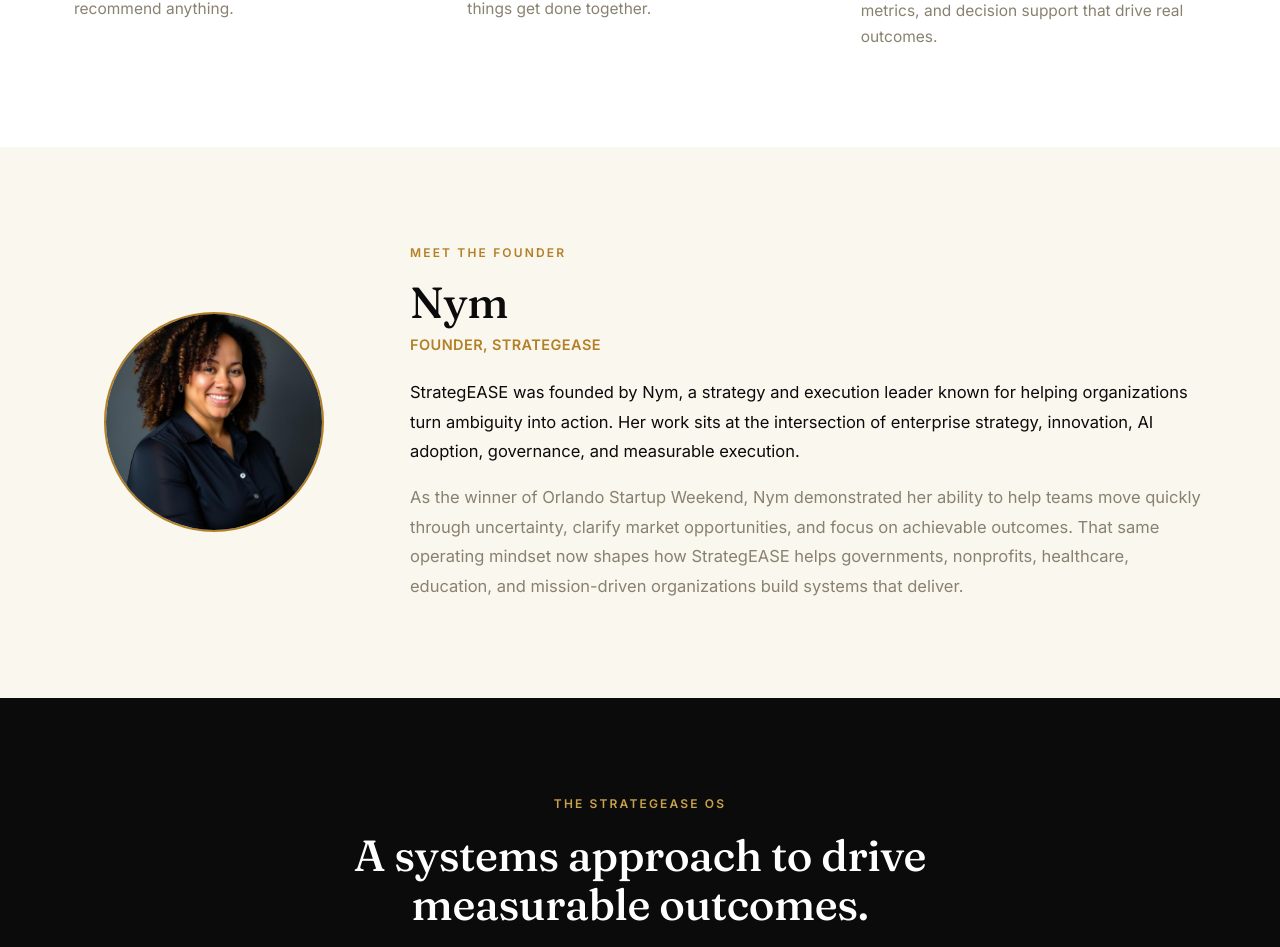
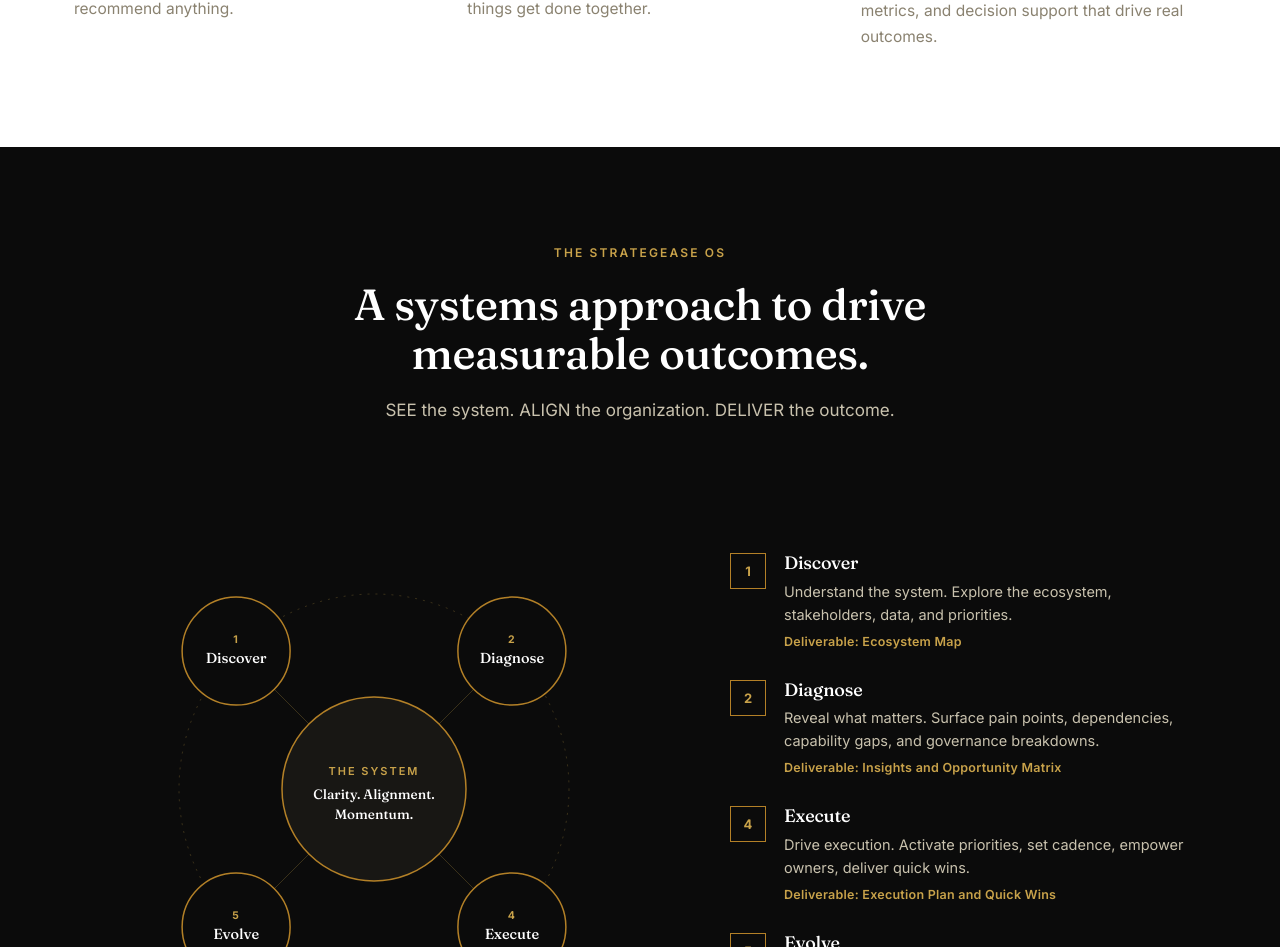
Before and after one commit to jarvisjharris1-dme/strategease, a React (Vite) app: page / in a window 1280 px wide. Shown: the part 1711-2658 px from the top of the page. Built offline with nearby package versions, Linux system fonts and the light colour scheme.

Commit message:
Code changes

```diff
--- a/src/pages/Home.jsx
+++ b/src/pages/Home.jsx
@@ -2,7 +2,6 @@
 import StrategEaseOS from '../components/StrategEaseOS';
 import ProvenImpact from '../components/ProvenImpact';
 import CtaBand from '../components/CtaBand';
-import founderPhoto from '../assets/founder/nym.jpeg';
 
 const DIFFERENTIATORS = [
   {
@@ -98,47 +97,6 @@
         <style>{`@media (max-width: 800px) { .diff-grid { grid-template-columns: 1fr !important; gap: 36px !important; } }`}</style>
       </section>
 
-      <section className="section cream">
-        <div className="container">
-          <div className="founder-grid" style={{ display: 'grid', gridTemplateColumns: '280px 1fr', gap: 56, alignItems: 'center' }}>
-            <div
-              style={{
-                width: 220,
-                height: 220,
-                borderRadius: '50%',
-                overflow: 'hidden',
-                border: '2px solid var(--gold)',
-                margin: '0 auto',
-              }}
-            >
-              <img
-                src={founderPhoto}
-                alt="Nym, Founder of StrategEASE"
-                style={{ width: '100%', height: '100%', objectFit: 'cover', display: 'block' }}
-              />
-            </div>
-            <div>
-              <p className="eyebrow on-light" style={{ marginBottom: 16 }}>Meet the Founder</p>
-              <h2 style={{ marginBottom: 6 }}>Nym</h2>
-              <p style={{ color: 'var(--gold)', fontWeight: 600, fontSize: 14.5, letterSpacing: '0.03em', marginBottom: 22, textTransform: 'uppercase' }}>
-                Founder, StrategEASE
-              </p>
-              <p style={{ fontSize: 16.5, lineHeight: 1.8, color: 'var(--ink)', marginBottom: 16 }}>
-                StrategEASE was founded by Nym, a strategy and execution leader known for helping organizations turn ambiguity into action. Her work sits at the intersection of enterprise strategy, innovation, AI adoption, governance, and measurable execution.
-              </p>
-              <p style={{ fontSize: 16.5, lineHeight: 1.8, color: 'var(--muted)' }}>
-                As the winner of Orlando Startup Weekend, Nym demonstrated her ability to help teams move quickly through uncertainty, clarify market opportunities, and focus on achievable outcomes. That same operating mindset now shapes how StrategEASE helps governments, nonprofits, healthcare, education, and mission-driven organizations build systems that deliver.
-              </p>
-            </div>
-          </div>
-        </div>
-        <style>{`
-          @media (max-width: 700px) {
-            .founder-grid { grid-template-columns: 1fr !important; text-align: center; }
-          }
-        `}</style>
-      </section>
-
       <section id="how-we-work" className="section ink">
         <div className="container">
           <div style={{ textAlign: 'center', maxWidth: 640, margin: '0 auto 64px' }}>
--- a/src/pages/WhoWeAre.jsx
+++ b/src/pages/WhoWeAre.jsx
@@ -1,4 +1,5 @@
 import CtaBand from '../components/CtaBand';
+import founderPhoto from '../assets/founder/nym.jpeg';
 
 export default function WhoWeAre() {
   return (
@@ -38,6 +39,50 @@
 
       <section className="section cream">
         <div className="container">
+          <div className="founder-grid" style={{ display: 'grid', gridTemplateColumns: '280px 1fr', gap: 56, alignItems: 'center' }}>
+            <div
+              style={{
+                width: 220,
+                height: 220,
+                borderRadius: '50%',
+                overflow: 'hidden',
+                border: '2px solid var(--gold)',
+                margin: '0 auto',
+              }}
+            >
+              <img
+                src={founderPhoto}
+                alt="Nym Chevalier, Founder and Chief Strategy Officer of StrategEASE"
+                style={{ width: '100%', height: '100%', objectFit: 'cover', display: 'block' }}
+              />
+            </div>
+            <div>
+              <p className="eyebrow on-light" style={{ marginBottom: 16 }}>Meet the Founder</p>
+              <h2 style={{ marginBottom: 6 }}>Nym</h2>
+              <p style={{ color: 'var(--gold)', fontWeight: 600, fontSize: 14.5, letterSpacing: '0.03em', marginBottom: 22, textTransform: 'uppercase' }}>
+                Founder &amp; Chief Strategy Officer, StrategEASE
+              </p>
+              <p style={{ fontSize: 16.5, lineHeight: 1.8, color: 'var(--ink)', marginBottom: 16 }}>
+                Nym Chevalier is the Founder and Chief Strategy Officer of StrategEASE, where she helps leaders turn ambiguity into aligned execution. Her work combines enterprise strategy, governance, AI, portfolio management, and operating model design to build systems that produce measurable outcomes.
+              </p>
+              <p style={{ fontSize: 16.5, lineHeight: 1.8, color: 'var(--ink)', marginBottom: 16 }}>
+                Nym has led technology strategy and portfolio management across an $18 million state-funded initiative, orchestrated a $250,000 countywide digital access program, and designed an AI-enabled service transformation valued at $350,000 for organizations serving communities across the Mid-South. She brings that same systems mindset to governments, nonprofits, healthcare, education, and mission-driven organizations seeking sustainable transformation.
+              </p>
+              <p style={{ fontSize: 16.5, lineHeight: 1.8, color: 'var(--muted)' }}>
+                As the winning founder of Orlando Startup Weekend, Nym is recognized for helping teams make sense of complexity, uncover marketable opportunities, and translate strategy into practical, measurable execution.
+              </p>
+            </div>
+          </div>
+        </div>
+        <style>{`
+          @media (max-width: 700px) {
+            .founder-grid { grid-template-columns: 1fr !important; text-align: center; }
+          }
+        `}</style>
+      </section>
+
+      <section className="section paper">
+        <div className="container">
           <div className="audience-grid" style={{ display: 'grid', gridTemplateColumns: '1fr 1fr', gap: 56, alignItems: 'start' }}>
             <div>
               <p className="eyebrow on-light" style={{ marginBottom: 16 }}>Who We Serve</p>
```
